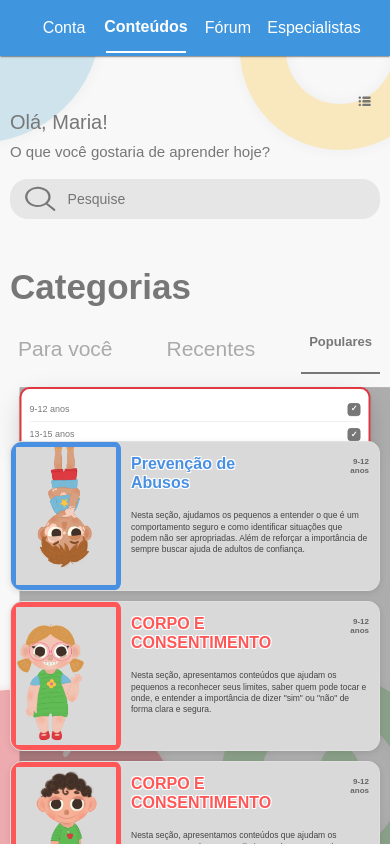
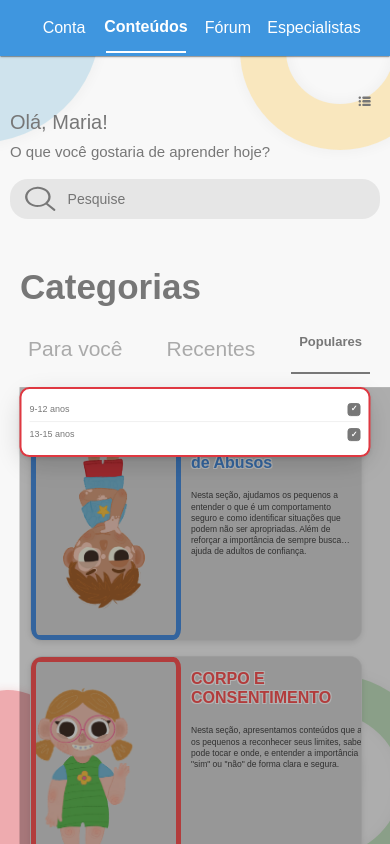
Before and after one commit to FCPippi/cora-frontend, a React (Vite) app: page /contents in a window 390 px wide. Both pictures are taken after a click on the button 366 px from the left and 100 px from the top of the page. Built offline with nearby package versions, Linux system fonts and the light colour scheme; a web font is replaced by a local one.

Commit message:
add logic to filter and make content page responsive

```diff
--- a/src/App.tsx
+++ b/src/App.tsx
@@ -9,8 +9,6 @@ import Login from "./pages/Login";
 import Registration from "./pages/Registration";
 import Module from "./pages/Module";
 import ViewModule from "./pages/ViewModule";
-import Popup from "./components/Popup";
-import AgeRange from "./components/AgeRange";
 import CardModule from "./components/CardModule";
 import Contents from "./pages/Contents";
 
@@ -32,8 +30,6 @@ function App() {
         <Route path="/registration" element={<Registration />} />
         <Route path="/create-module" element={<Module />} />
         <Route path="/module" element={<ViewModule />} />
-        <Route path="/popup" element={<Popup />} />
-        <Route path="/age-range" element={<AgeRange />} />
         <Route
           path="/card-module"
           element={
--- a/src/components/AgeRange.tsx
+++ b/src/components/AgeRange.tsx
@@ -1,21 +1,29 @@
 import "../styles/AgeRangeStyle.css";
 
-function AgeRange() {
+interface AgeRangeProps {
+  ageFilters: { [key: string]: boolean };
+  onAgeFilterChange: (ageGroup: string, checked: boolean) => void;
+}
+
+function AgeRange({ ageFilters, onAgeFilterChange }: AgeRangeProps) {
+  const ageGroups = ["9-12 anos", "13-15 anos"];
+
   return (
     <div className="age-range-container">
-      <div className="age-range-item">
-        <span className="age-text">9-12 anos</span>
-        <div className="checkbox-container">
-          <input className="checkbox" type="checkbox" id="filtro1" defaultChecked />
+      {ageGroups.map((ageGroup) => (
+        <div key={ageGroup} className="age-range-item">
+          <span className="age-text">{ageGroup}</span>
+          <div className="checkbox-container">
+            <input
+              className="checkbox"
+              type="checkbox"
+              id={`filtro-${ageGroup}`}
+              checked={ageFilters[ageGroup] || false}
+              onChange={(e) => onAgeFilterChange(ageGroup, e.target.checked)}
+            />
+          </div>
         </div>
-      </div>
-
-      <div className="age-range-item">
-        <span className="age-text">13-15 anos</span>
-        <div className="checkbox-container">
-          <input className="checkbox" type="checkbox" id="filtro2" defaultChecked />
-        </div>
-      </div>
+      ))}
     </div>
   );
 }
--- a/src/components/Popup.tsx
+++ b/src/components/Popup.tsx
@@ -3,7 +3,12 @@ import "../styles/popup.css";
 import AgeRange from "./AgeRange";
 import FilterIcon from "../icons/FilterIcon";
 
-function Popup() {
+interface PopupProps {
+  ageFilters: { [key: string]: boolean };
+  onAgeFilterChange: (ageGroup: string, checked: boolean) => void;
+}
+
+function Popup({ ageFilters, onAgeFilterChange }: PopupProps) {
   const [isOpen, setIsOpen] = useState(false);
   const popupRef = useRef<HTMLDivElement>(null);
 
@@ -31,7 +36,10 @@ function Popup() {
 
       {isOpen && (
         <div className="popup-dropdown">
-          <AgeRange />
+          <AgeRange
+            ageFilters={ageFilters}
+            onAgeFilterChange={onAgeFilterChange}
+          />
         </div>
       )}
     </div>
--- a/src/pages/Contents.tsx
+++ b/src/pages/Contents.tsx
@@ -1,4 +1,4 @@
-import React from "react";
+import React, { useState } from "react";
 import "../styles/Contents.css";
 import SearchBar from "../components/SearchBar";
 import { Categories } from "../components/Categories/Categories";
@@ -24,6 +24,20 @@ interface ModuleData {
 }
 
 const Contents: React.FC = () => {
+  // Estado para controlar os filtros de idade
+  const [ageFilters, setAgeFilters] = useState({
+    "9-12 anos": true,
+    "13-15 anos": true,
+  });
+
+  // Função para atualizar os filtros
+  const handleAgeFilterChange = (ageGroup: string, checked: boolean) => {
+    setAgeFilters(prev => ({
+      ...prev,
+      [ageGroup]: checked
+    }));
+  };
+
   // Dados de exemplo para os cards, com base no modelo Module
   const moduleData: ModuleData[] = [
     {
@@ -60,6 +74,11 @@ const Contents: React.FC = () => {
     },
   ];
 
+  // Filtrar módulos com base nos filtros de idade selecionados
+  const filteredModules = moduleData.filter(module =>
+    ageFilters[module.ageGroup as keyof typeof ageFilters]
+  );
+
   return (
     <>
       <div className="background-elements">
@@ -93,7 +112,10 @@ const Contents: React.FC = () => {
         <div className="header-search-section">
           <div className="header-row">
             <h1 className="contents-greeting">Olá, Maria!</h1>
-            <Popup />
+            <Popup
+              ageFilters={ageFilters}
+              onAgeFilterChange={handleAgeFilterChange}
+            />
           </div>
 
           <p className="contents-question">
@@ -110,7 +132,7 @@ const Contents: React.FC = () => {
         </div>
 
         <div className="card-grid">
-          {moduleData.map((module) => (
+          {filteredModules.map((module) => (
             <CardModule
               key={module.module_id}
               title={module.title}
--- a/src/styles/CardModule.css
+++ b/src/styles/CardModule.css
@@ -9,10 +9,14 @@
   padding: 0;
   overflow: hidden;
   box-shadow: 0 2px 6px rgba(0, 0, 0, 0.1);
-  max-height: 220px;
-  transition: transform 0.2s ease-in-out;
+  min-height: 220px;
+  max-height: 250px;
+  transition: transform 0.2s ease-in-out, opacity 0.4s ease-in-out, scale 0.4s ease-in-out;
   position: relative;
   border: 1px solid #e0e0e0;
+  opacity: 1;
+  scale: 1;
+  animation: cardFadeIn 0.5s ease-out;
 }
 
 .Card:hover {
@@ -119,12 +123,18 @@
 
 @media (max-width: 992px) {
   .Card {
-    max-height: none;
+    min-height: 200px;
+    max-height: 230px;
+  }
+
+  .Card-thumbnail {
+    width: 160px;
+    min-width: 160px;
   }
 
   .Card-content p {
-    -webkit-line-clamp: 4;
-    line-clamp: 4;
+    -webkit-line-clamp: 3;
+    line-clamp: 3;
     display: -webkit-box;
     -webkit-box-orient: vertical;
     overflow: hidden;
@@ -134,7 +144,13 @@
 @media (max-width: 768px) {
   .Card {
     flex-direction: row;
-    max-height: none;
+    min-height: 180px;
+    max-height: 200px;
+  }
+
+  .Card-thumbnail {
+    width: 140px;
+    min-width: 140px;
   }
 
   .Card-image {
@@ -164,15 +180,21 @@
 }
 
 @media (max-width: 576px) {
+  .card-grid {
+    grid-template-columns: 1fr;
+    max-width: 85vw;
+    gap: 2rem;
+  }
+
   .Card {
     flex-direction: row;
-    max-height: none;
-    height: 150px; /* Altura fixa para garantir consistência */
+    min-height: 220px;
+    max-height: 260px;
   }
 
   .Card-thumbnail {
-    width: 110px;
-    min-width: 110px;
+    width: 150px;
+    min-width: 150px;
   }
 
   .Card-header {
@@ -206,3 +228,42 @@
     overflow: hidden;
   }
 }
+
+/* Animações para filtros */
+@keyframes cardFadeIn {
+  0% {
+    opacity: 0;
+    scale: 0.8;
+    transform: translateY(20px);
+  }
+  100% {
+    opacity: 1;
+    scale: 1;
+    transform: translateY(0);
+  }
+}
+
+@keyframes cardFadeOut {
+  0% {
+    opacity: 1;
+    scale: 1;
+    transform: translateY(0);
+  }
+  100% {
+    opacity: 0;
+    scale: 0.8;
+    transform: translateY(-20px);
+  }
+}
+
+/* Classes para animações de filtro */
+.Card-entering {
+  animation: cardFadeIn 0.5s ease-out;
+}
+
+.Card-exiting {
+  animation: cardFadeOut 0.4s ease-in;
+  opacity: 0;
+  scale: 0.8;
+  pointer-events: none;
+}
--- a/src/styles/Contents.css
+++ b/src/styles/Contents.css
@@ -1,6 +1,7 @@
 .contents-page {
-  padding: 2rem;
-  max-width: 1400px;
+  padding: 4rem 3rem;
+  max-width: none;
+  width: 100%;
   margin: 0 auto;
   position: relative;
   min-height: 100vh;
@@ -126,50 +127,84 @@
   overflow-x: auto;
   align-self: flex-start;
   margin-top: 0.5rem;
-  margin-bottom: 2rem;
+  margin-bottom: 1rem;
+  padding: 0 4rem;
 }
 
 .card-grid {
   display: grid;
   grid-template-columns: repeat(2, 1fr);
-  gap: 1.5rem;
-  margin-top: 2rem;
-  position: relative;
-  z-index: 1;
-  width: 100%;
+  gap: 4rem;
+  margin-top: 1rem;
+  width: calc(100vw - 8rem);
+  margin-left: 4rem;
+  margin-right: 4rem;
+  transition: all 0.3s ease-in-out;
 }
 
 @media (min-width: 1400px) {
   .card-grid {
     grid-template-columns: repeat(2, 1fr);
-    gap: 2rem;
+    gap: 5rem;
+    width: calc(100vw - 8rem);
+    margin-left: 2rem;
+    margin-right: 8rem;
+  }
+
+  .categories-wrapper {
+    padding: 0 3rem;
   }
 }
 
 @media (max-width: 1200px) {
   .card-grid {
     grid-template-columns: repeat(2, 1fr);
-    gap: 1.5rem;
+    gap: 4rem;
+    width: calc(100vw - 8rem);
+    margin-left: 4rem;
+    margin-right: 4rem;
+  }
+
+  .categories-wrapper {
+    padding: 0 4rem;
   }
 }
 
 @media (max-width: 992px) {
   .card-grid {
     grid-template-columns: repeat(2, 1fr);
-    gap: 1rem;
+    gap: 3rem;
+    width: calc(100vw - 6rem);
+    margin-left: 3rem;
+    margin-right: 3rem;
+  }
+
+  .categories-wrapper {
+    padding: 0 3rem;
   }
 }
 
 @media (max-width: 768px) {
   .card-grid {
     grid-template-columns: repeat(2, 1fr);
-    gap: 1rem;
+    gap: 2rem;
+    width: calc(100vw - 4rem);
+    margin-left: 2rem;
+    margin-right: 2rem;
+  }
+
+  .categories-wrapper {
+    padding: 0 2rem;
   }
 }
 
 @media (max-width: 576px) {
   .card-grid {
     grid-template-columns: 1fr;
+    gap: 1.5rem;
+    width: calc(100vw - 4rem);
+    margin-left: 2rem;
+    margin-right: 2rem;
   }
 
   .contents-greeting {
@@ -213,11 +248,9 @@
   }
 
   .categories-wrapper {
-    padding: 0.5rem 0;
+    padding: 0.5rem 2rem;
     width: 100vw;
     margin-left: -1rem;
     margin-right: -1rem;
-    padding-left: 1rem;
-    padding-right: 1rem;
   }
 }
```
